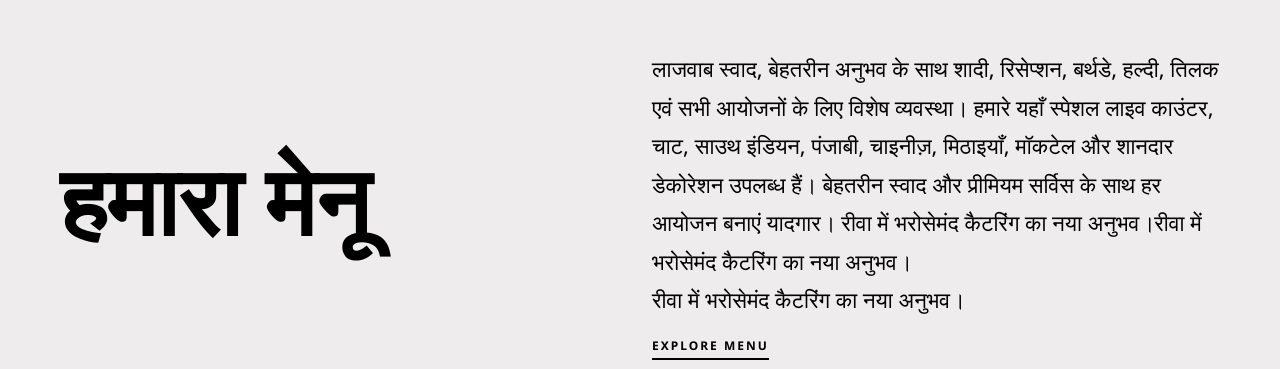
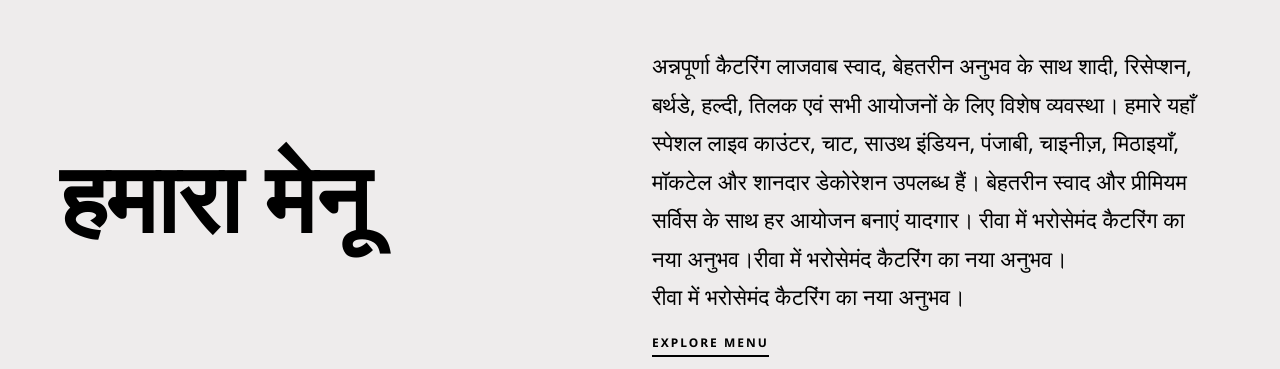
Before and after one commit to annapuranacatering/annapuranacatering.github.io, a website: page index.html in a window 1280 px wide. Shown: the part 752-1121 px from the top of the page. Drawn offline with Linux system fonts and the light colour scheme; a web font is replaced by a local one.

Commit message:
Update index.html

```diff
--- a/index.html
+++ b/index.html
@@ -84,7 +84,7 @@
   <section class="about">
     <div class="big-text">हमारा मेनू </div>
     <div class="small-text">
-      <p>लाजवाब स्वाद, बेहतरीन अनुभव के साथ शादी, रिसेप्शन, बर्थडे, हल्दी, तिलक एवं सभी आयोजनों के लिए विशेष व्यवस्था। हमारे यहाँ स्पेशल लाइव काउंटर, चाट, साउथ इंडियन, पंजाबी, चाइनीज़, मिठाइयाँ, मॉकटेल और शानदार डेकोरेशन उपलब्ध हैं। बेहतरीन स्वाद और प्रीमियम सर्विस के साथ हर आयोजन बनाएं यादगार। रीवा में भरोसेमंद कैटरिंग का नया अनुभव।रीवा में भरोसेमंद कैटरिंग का नया अनुभव।
+      <p> अन्नपूर्णा कैटरिंग लाजवाब स्वाद, बेहतरीन अनुभव के साथ शादी, रिसेप्शन, बर्थडे, हल्दी, तिलक एवं सभी आयोजनों के लिए विशेष व्यवस्था। हमारे यहाँ स्पेशल लाइव काउंटर, चाट, साउथ इंडियन, पंजाबी, चाइनीज़, मिठाइयाँ, मॉकटेल और शानदार डेकोरेशन उपलब्ध हैं। बेहतरीन स्वाद और प्रीमियम सर्विस के साथ हर आयोजन बनाएं यादगार। रीवा में भरोसेमंद कैटरिंग का नया अनुभव।रीवा में भरोसेमंद कैटरिंग का नया अनुभव।
         <br>रीवा में भरोसेमंद कैटरिंग का नया अनुभव।
       </p>
       <a href="menu.html"><b>EXPLORE MENU</b></a>
```
